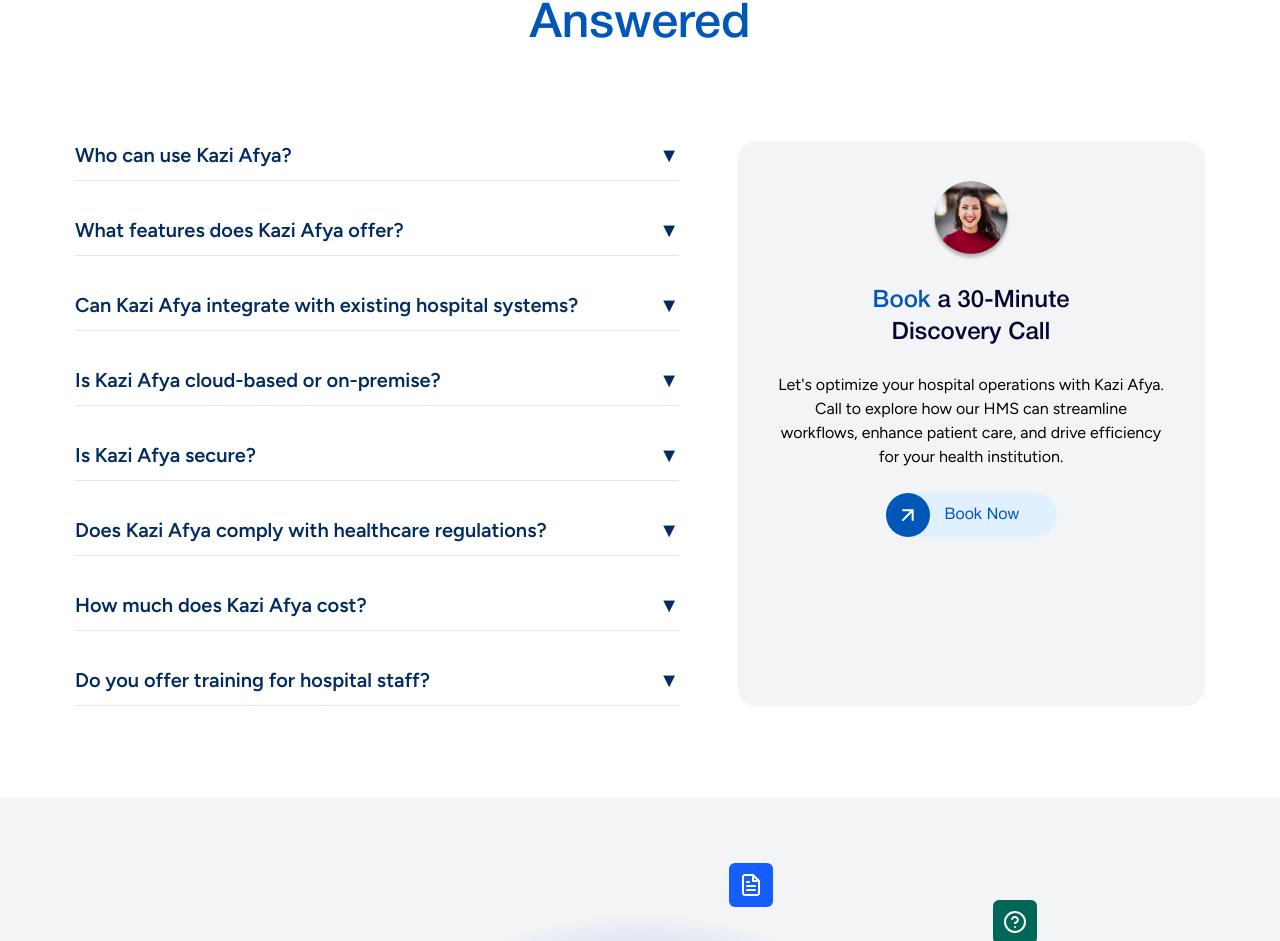
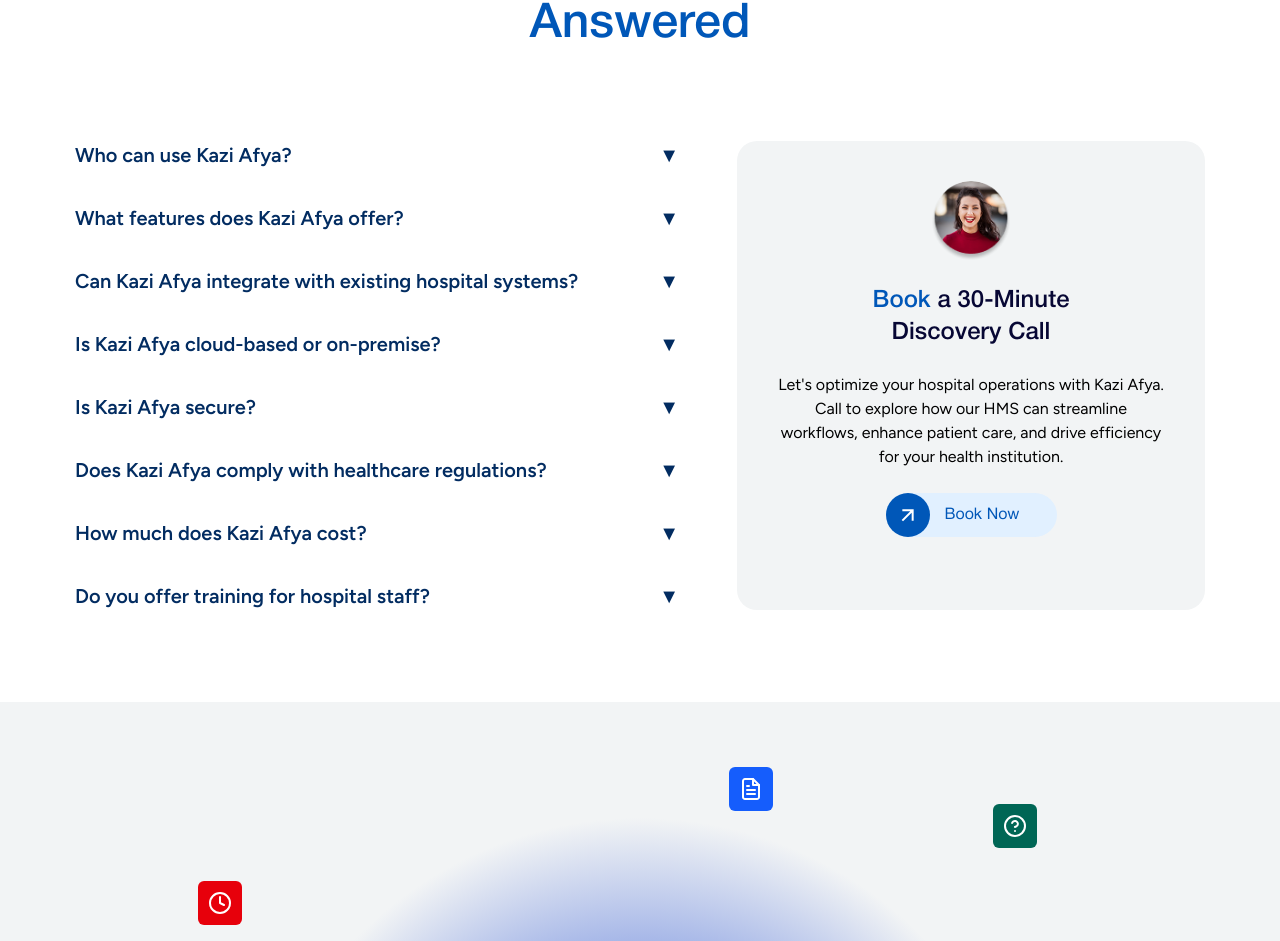
Before and after one commit to gitaujustus/kazi-afya, a Next.js app: page / in a window 1280 px wide. Shown: the part 4936-5877 px from the top of the page. Built offline with nearby package versions, Linux system fonts and the light colour scheme.

Commit message:
Removed the section 5 - question dividers

```diff
--- a/components/home/Questions.js
+++ b/components/home/Questions.js
@@ -69,7 +69,7 @@ const FAQs = () => {
 
   // Card hover animations
   const cardVariants = {
-    rest: { scale: 1, boxShadow: "0px 0px 0px rgba(0,0,0,0)" },
+    rest: { scale: 1},
     hover: {
       scale: 1.02,
       boxShadow: "0px 5px 15px rgba(0,0,0,0.1)",
@@ -155,7 +155,7 @@ const FAQs = () => {
           animate={{ opacity: 1, x: 0 }}
           transition={{ duration: 0.7, delay: 0.2 }}
         >
-          <div className="w-full flex flex-col justify-between gap-4 sm:gap-6 md:gap-8 xl:gap-[35px]">
+          <div className="w-full flex flex-col justify-between gap-4 sm:gap-6 md:gap-8 xl:gap-[35px] ">
             {faqs.map((faq, index) => (
               <motion.div
                 key={index}
@@ -192,12 +192,12 @@ const FAQs = () => {
                     </motion.p>
                   )}
                 </AnimatePresence>
-                <motion.div
+                {/* <motion.div
                   className="h-px w-full bg-gray-200"
                   initial={{ scaleX: 0 }}
                   animate={{ scaleX: 1 }}
                   transition={{ duration: 0.5, delay: index * 0.05 }}
-                />
+                /> */}
               </motion.div>
             ))}
           </div>
```
